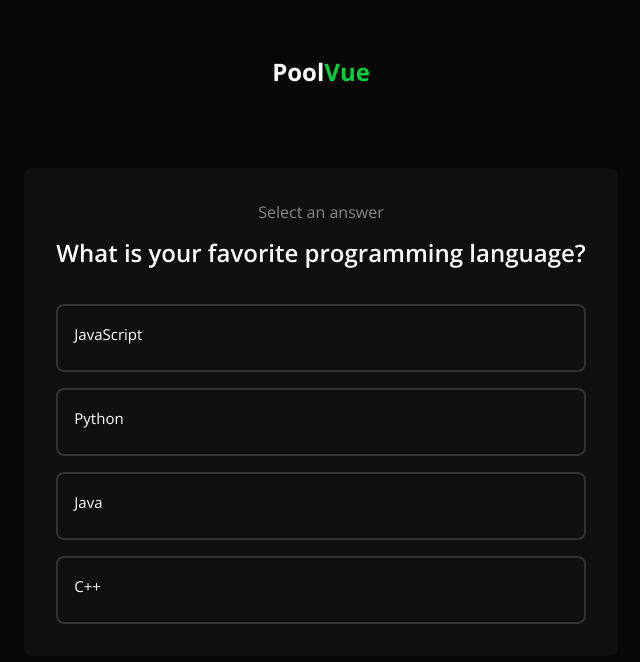
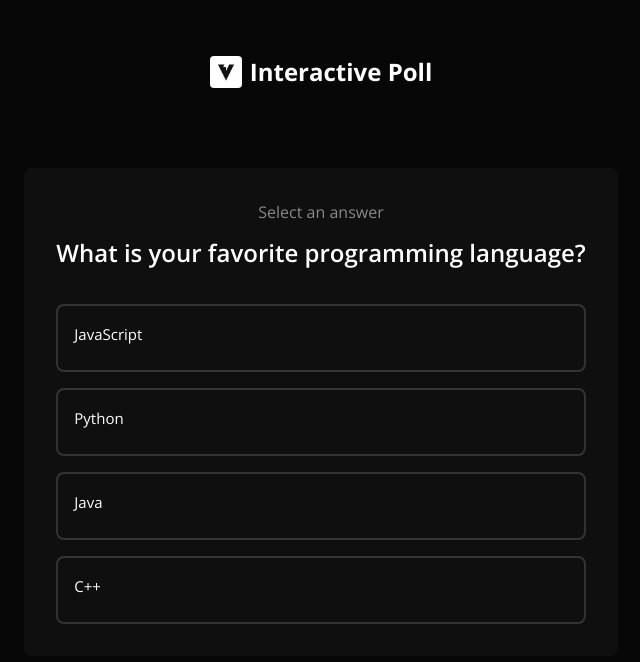
Before and after one commit to Dindu5/vzy-frontend-test, a Vue app: page / in a window 1280 px wide. Shown: the top 662 px of the page, without its empty margins (319-959 px from the left). Built offline with nearby package versions, Linux system fonts and the light colour scheme.

Commit message:
fix: added meta tags, updated favicon, added logo

```diff
--- a/index.html
+++ b/index.html
@@ -1,14 +1,55 @@
 <!doctype html>
-<html lang="">
+<html lang="en">
   <head>
     <meta charset="UTF-8" />
     <link rel="icon" href="/favicon.ico" />
     <meta name="viewport" content="width=device-width, initial-scale=1.0" />
-    <title>PoolVue - Vote for your favorite programming language</title>
+    <title>Vue Poll - Interactive Voting System</title>
+    <meta name="title" content="Vue Poll - Interactive Voting System" />
+    <meta
+      name="description"
+      content="A dynamic and interactive polling component built with Vue.js featuring real-time vote counting, animated results, and a modern dark theme interface."
+    />
+    <meta
+      name="keywords"
+      content="Vue.js, Poll, Voting System, Interactive Component, TypeScript, Animation"
+    />
+    <meta name="author" content="Vzy Frontend Intern" />
+
+    <!-- Open Graph / Facebook -->
+    <meta property="og:type" content="website" />
+    <meta property="og:title" content="Vue Poll - Interactive Voting System" />
+    <meta
+      property="og:description"
+      content="A dynamic and interactive polling component built with Vue.js featuring real-time vote counting, animated results, and a modern dark theme interface."
+    />
+    <meta property="og:image" content="/preview.png" />
+
+    <!-- Twitter -->
+    <meta property="twitter:card" content="summary_large_image" />
+    <meta property="twitter:title" content="Vue Poll - Interactive Voting System" />
+    <meta
+      property="twitter:description"
+      content="A dynamic and interactive polling component built with Vue.js featuring real-time vote counting, animated results, and a modern dark theme interface."
+    />
+    <meta property="twitter:image" content="/preview.png" />
+
+    <!-- Theme -->
+    <meta name="theme-color" content="#070707" />
+    <meta name="color-scheme" content="dark" />
+
+    <!-- Additional Meta -->
+    <meta name="application-name" content="Vue Poll" />
+    <meta name="mobile-web-app-capable" content="yes" />
+    <meta name="apple-mobile-web-app-capable" content="yes" />
+    <meta name="apple-mobile-web-app-status-bar-style" content="black" />
+    <meta name="apple-mobile-web-app-title" content="Vue Poll" />
+
+    <!-- Preconnect to Google Fonts -->
     <link rel="preconnect" href="https://fonts.googleapis.com" />
     <link rel="preconnect" href="https://fonts.gstatic.com" crossorigin />
     <link
-      href="https://fonts.googleapis.com/css2?family=Open+Sans:ital,wght@0,300..800;1,300..800&family=Press+Start+2P&display=swap"
+      href="https://fonts.googleapis.com/css2?family=Open+Sans:wght@400;600;700&display=swap"
       rel="stylesheet"
     />
   </head>
--- a/src/assets/base.css
+++ b/src/assets/base.css
@@ -15,6 +15,7 @@
 
   /* Border */
   --border-radius: 8px;
+  --border-radius-sm: 4px;
   --border-color: #333333;
 
   /* Transitions */
--- a/src/components/Header.vue
+++ b/src/components/Header.vue
@@ -1,7 +1,8 @@
 <template>
   <header class="header">
     <nav class="navigation">
-      <h1>Pool<span>Vue</span></h1>
+      <img class="logo" src="../assets/logo.png" alt="PollVue Logo" />
+      <h1>Interactive Poll</h1>
     </nav>
   </header>
 </template>
@@ -9,6 +10,17 @@
 <script setup lang="ts"></script>
 
 <style scoped>
+.navigation {
+  display: flex;
+  align-items: center;
+  justify-content: center;
+  gap: var(--spacing-xs);
+}
+.navigation .logo {
+  width: 32px;
+  height: 32px;
+  border-radius: var(--border-radius-sm);
+}
 .navigation h1 {
   font-size: 1.5rem;
   line-height: 2rem;
@@ -16,7 +28,4 @@
   text-align: center;
   margin: var(--spacing-md) 0;
 }
-.navigation h1 span {
-  color: #00d23c;
-}
 </style>
```
Also changed, not shown: src/assets/logo.png (added), 1 other file (tests, documents, lock files or other folders).
